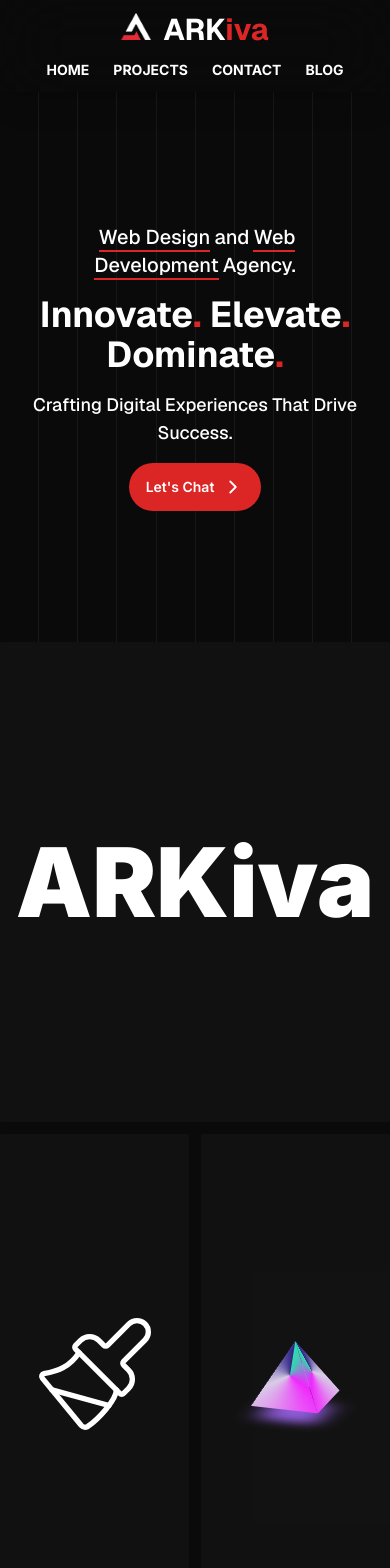
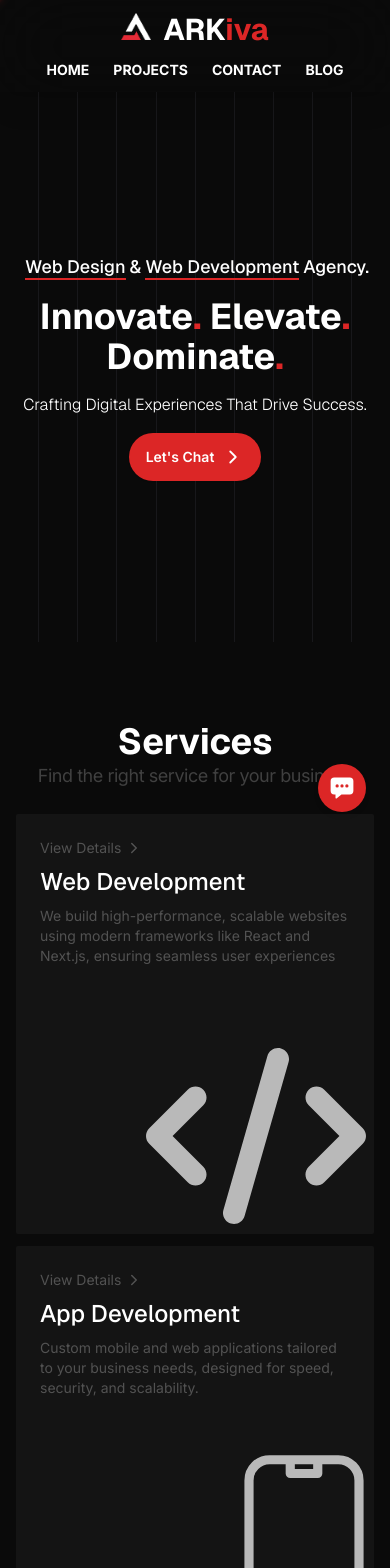
Before and after one commit to Codewith-ARK/arkiva-portfolio, a Next.js app: page / in a window 390 px wide. Shown: the top 1568 px of the page. Built offline with nearby package versions, Linux system fonts and the light colour scheme.

Commit message:
[🛠️✨🧹]

```diff
--- a/app/layout.jsx
+++ b/app/layout.jsx
@@ -2,6 +2,9 @@ import { Geist, Inter } from "next/font/google";
 import "./globals.css";
 import { SpeedInsights } from "@vercel/speed-insights/next"
 import Navbar from "@/components/Navbar";
+import TopProgressBar from "@/components/TopProgressBar";
+import ChatButton from "@/components/ChatButton";
+import Footer from "@/components/Footer";
 
 const giest = Geist({
   weight: ["100", "200", "300", "400", "500", "600", "700", "800", "900"],
@@ -21,15 +24,18 @@ export const metadata = {
 
 export default function RootLayout({ children }) {
   return (
-    <html lang="en">
+    <html lang="en" className="scroll-smooth">
       <head>
-      <meta name="google-site-verification" content="7Sg-y85emZMlSdMGQNXvPZxt85SXUa36wnoOalQPN8k" />
+        <meta name="google-site-verification" content="7Sg-y85emZMlSdMGQNXvPZxt85SXUa36wnoOalQPN8k" />
       </head>
       <body
         className={` ${giest.className} ${inter.className} antialiased bg-neutral-950 text-white relative`}
       >
         <Navbar />
+        <TopProgressBar />
         {children}
+        <ChatButton />
+        <Footer />
         <SpeedInsights />
       </body>
     </html>
--- a/app/page.jsx
+++ b/app/page.jsx
@@ -25,11 +25,11 @@ export default function page() {
             <div className='h-full w-[180px]'></div>
             <div className='h-full w-[180px]'></div>
           </div>
-          <h2 className='md:w-[550px] text-xl font-medium z-10 text-center'>
+          <h2 className='md:w-[550px] text-lg font-medium z-10 text-center'>
             <span className='mx-1 border-b-2 border-b-red-600 border-red-600'>
               Web Design
             </span>
-            and
+            &
             <span className='mx-1 border-b-2 border-b-red-600 border-red-600'>
               Web Development
             </span>
@@ -40,13 +40,15 @@ export default function page() {
             Elevate<span className='text-red-600'>. </span>
             Dominate<span className='text-red-600'>. </span>
           </h1>
-          <h2 className='md:w-[550px] text-lg font-medium z-10 text-center'>
+          <h2 className='md:w-[550px] text-base font-light z-10 text-center'>
             Crafting Digital Experiences That Drive Success.</h2>
           <Link href='#contact' className='group z-10 btn rounded-full text-white border-transparent bg-red-600 hover:bg-red-800'>Let's Chat<LuChevronRight size={22} className='group-hover:translate-x-1 transition-all' /></Link>
         </div>
         <HeroGrid />
       </div>
 
+      <Services />
+      <Projects />
       <Features />
       <Projects />
       <Services />
--- /dev/null
+++ b/components/ChatButton.jsx
@@ -0,0 +1,12 @@
+import Link from 'next/link'
+import React from 'react'
+import { IoChatboxEllipses } from "react-icons/io5";
+import Button from './ui/Button';
+
+export default function ChatButton() {
+  return (
+    <Button className={"fixed bottom-8 right-6 btn-circle z-50"} url={"/#contact"}>
+      <IoChatboxEllipses size={26} className='text-white' />
+    </Button>
+  )
+}
--- /dev/null
+++ b/components/Footer.jsx
@@ -0,0 +1,32 @@
+import Image from 'next/image'
+import Link from 'next/link'
+import React from 'react'
+
+export default function Footer() {
+  return (
+    <footer className='pt-20 px-6 bg-neutral-900 rounded-t-[38px]'>
+      <div className='pb-6 flex'>
+        <Link href={"/"} className='w-[280px]'>
+          <Image width={30} height={30} src={"/logo_light.png"} alt='brand-logo' className='mb-4' />
+          <p>ARKiva</p>
+          <p className='text-neutral-600 text-sm w-[280px]'>Web Design & Development Agency</p>
+        </Link>
+        <div className='hidden'>
+          <h4 className='text-neutral-500'>General</h4>
+          <div className='flex flex-col text-neutral-700'>
+            <Link href={"/"}>Home</Link>
+            <Link href={"/#contact"}>Contact</Link>
+            <Link href={"/#projects"}>Projects</Link>
+            <Link href={"/blog"}>Blog</Link>
+          </div>
+        </div>
+      </div>
+      <div className='py-4 border-t border-neutral-800'>
+        <Link href={"mailto:arkiva.contact@gmail.com"} className='link text-neutral-600'>arkiva.contact@gmail.com</Link>
+      </div>
+      <div>
+
+      </div>
+    </footer>
+  )
+}
--- a/components/Sections/Contact.jsx
+++ b/components/Sections/Contact.jsx
@@ -13,7 +13,7 @@ export default function Contact() {
         <div className='w-full md:block md:1/2 lg:w-1/3 py-10 p-4 md:px-10'>
           <h2 className='text-4xl font-semibold'>Let's Chat</h2>
           <p className='text-neutral-400'>Tell us about your vision, and we’ll handle the rest.</p>
-          <form method='post' action={"https://formsubmit.co/4d6c2573499e4ea054a3916c136adc14"} className='mt-4'>
+          <form method='post' action={"https://formsubmit.co/c88d53c6d9e5d870c6fc53244479bb4a"} className='mt-4'>
             <div className='flex gap-3'>
 
               <label className="form-control w-1/2">
--- a/components/Sections/HeroGrid.jsx
+++ b/components/Sections/HeroGrid.jsx
@@ -7,7 +7,7 @@ import Image from 'next/image';
 export default function HeroGrid() {
   return (
     <>
-      <section id='grid' className='grid grid-cols-4 md:grid-cols-6 grid-rows-4 gap-3 *:rounded-sm *:overflow-hidden *:bg-neutral-900/60'>
+      <section id='grid' className='hidden lg:grid grid-cols-4 md:grid-cols-6 grid-rows-4 gap-3 *:rounded-sm *:overflow-hidden *:bg-neutral-900/60'>
         {/* Row 1 */}
         <div className='col-span-4 md:col-span-6 lg:col-span-2 flex items-center justify-center'><p className='text-8xl font-black'>ARKiva</p></div>
         <div className='lg:single-row col-span-2 md:col-span-2 lg:col-span-1 flex items-center justify-center'><LuPaintbrush className='w-32 h-32 stroke-1' /></div>
--- a/components/Sections/Projects.jsx
+++ b/components/Sections/Projects.jsx
@@ -12,7 +12,7 @@ export default function Projects() {
     <section id='projects' className='px-4 py-20 flex flex-col justify-center items-center'>
       <SectionHeading text={"Projects"} />
       <SectionSubHeading text={"Browse our best works"} />
-      <div className='mt-6 grid grid-cols-1 md:grid-cols-3 lg:grid-cols-4 gap-3'>
+      <div className='mt-6 grid grid-cols-1 md:grid-cols-3 lg:grid-cols-3 gap-3'>
         {projects?.map((item, index) => (
           <ProjectCard
             title={item.title}
--- a/components/Sections/Services.jsx
+++ b/components/Sections/Services.jsx
@@ -21,21 +21,25 @@ export default function Services() {
             size={220}
             className='absolute right-2 -bottom-3 opacity-70'
           />}
+          desc={"We build high-performance, scalable websites using modern frameworks like React and Next.js, ensuring seamless user experiences"}
         />
         <ServiceCard
           title={"App Development"}
+          desc={"Custom mobile and web applications tailored to your business needs, designed for speed, security, and scalability."}
           icon={<HiOutlineDevicePhoneMobile
             size={220}
             className='absolute -right-10 -bottom-0 stroke-1 opacity-70' />}
         />
         <ServiceCard
           title={"Web Design"}
+          desc={"Stunning, user-centric designs that elevate your brand and drive engagement, blending creativity with functionality."}
           icon={<TbTools
             size={240}
             className='absolute -right-4 -bottom-4 stroke-1 opacity-70' />}
         />
         <ServiceCard
           title={"SEO & Performance Optimization"}
+          desc={"Boost rankings, increase traffic, and enhance site speed with strategic SEO and performance enhancements."}
           icon={<TbWorldSearch
             size={260}
             className='absolute -right-4 -bottom-4 stroke-1 opacity-70' />
@@ -44,6 +48,7 @@ export default function Services() {
 
         <ServiceCard
           title={"WordPress & Shopify Development"}
+          desc={"Custom WordPress and Shopify solutions for businesses looking to scale with optimized, conversion-focused designs"}
           icon={<FaWordpressSimple
             size={220}
             className='absolute right-1 bottom-1 stroke-1 opacity-70' />}
@@ -57,9 +62,10 @@ export default function Services() {
 function ServiceCard({ icon, title, desc, url, features }) {
   return (
     <div>
-      <div className='relative w-full h-[380px] lg:grayscale hover:grayscale-0 group bg-neutral-900/80 hover:bg-neutral-900 px-6 py-6 rounded-sm overflow-hidden flex flex-col gap-2 cursor-pointer transition-all ease-out'>
+      <div className='relative w-full h-[420px] lg:grayscale hover:grayscale-0 group bg-neutral-900/80 hover:bg-neutral-900 px-6 py-6 rounded-sm overflow-hidden flex flex-col gap-2 cursor-pointer transition-all ease-out'>
         <CardLink text={"View Details"} url={"#"} />
         <h2 className='text-2xl font-medium'>{title ? title : "Web Development"}</h2>
+        {desc && <p className='text-neutral-600 text-sm'>{desc}</p>}
         {icon
           ? icon
           : <img className='bottom-0 -left-8' src="https://placehold.co/240" alt="web_development_service" />
--- /dev/null
+++ b/components/TopProgressBar.js
@@ -0,0 +1,22 @@
+"use client"; // For Next.js App Router
+
+import { useState, useEffect } from "react";
+import { usePathname } from "next/navigation";
+import LoadingBar from "react-top-loading-bar";
+
+export default function TopProgressBar() {
+  const [progress, setProgress] = useState(0);
+  const pathname = usePathname();
+
+  useEffect(() => {
+    setProgress(40); // Start loading
+    const timer = setTimeout(() => setProgress(100), 500); // Complete loading
+
+    return () => {
+      setProgress(0);
+      clearTimeout(timer);
+    };
+  }, [pathname]);
+
+  return <LoadingBar color="#DC2626" progress={progress} onLoaderFinished={() => setProgress(0)} />;
+}
--- /dev/null
+++ b/components/ui/Button.jsx
@@ -0,0 +1,10 @@
+import Link from 'next/link'
+import React from 'react'
+
+export default function Button({url, children, className}) {
+  return (
+    <Link href={url ? url : "#"} className={`btn rounded-full bg-red-600 hover:bg-red-800 border-none hover:scale-110 transition-all shadow-md ${className}`}>
+      {children ? children : "Placeholder Text"}
+    </Link>
+  )
+}
--- a/package.json
+++ b/package.json
@@ -12,10 +12,13 @@
     "@react-spring/web": "^9.7.4",
     "@vercel/speed-insights": "^1.1.0",
     "daisyui": "^4.12.23",
+    "framer-motion": "^12.4.7",
     "next": "15.1.5",
+    "nprogress": "^0.2.0",
     "react": "^19.0.0",
     "react-dom": "^19.0.0",
-    "react-icons": "^5.4.0"
+    "react-icons": "^5.4.0",
+    "react-top-loading-bar": "^3.0.2"
   },
   "devDependencies": {
     "postcss": "^8",
```
Also changed, not shown: app/data/ProjectData.js (+7 -7 lines), 1 other file (tests, documents, lock files or other folders).
